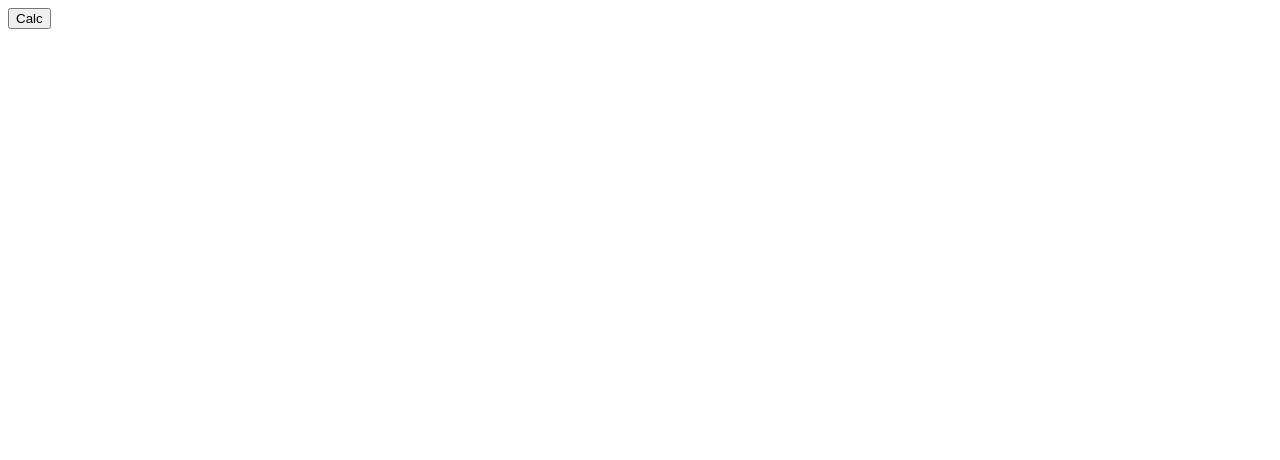
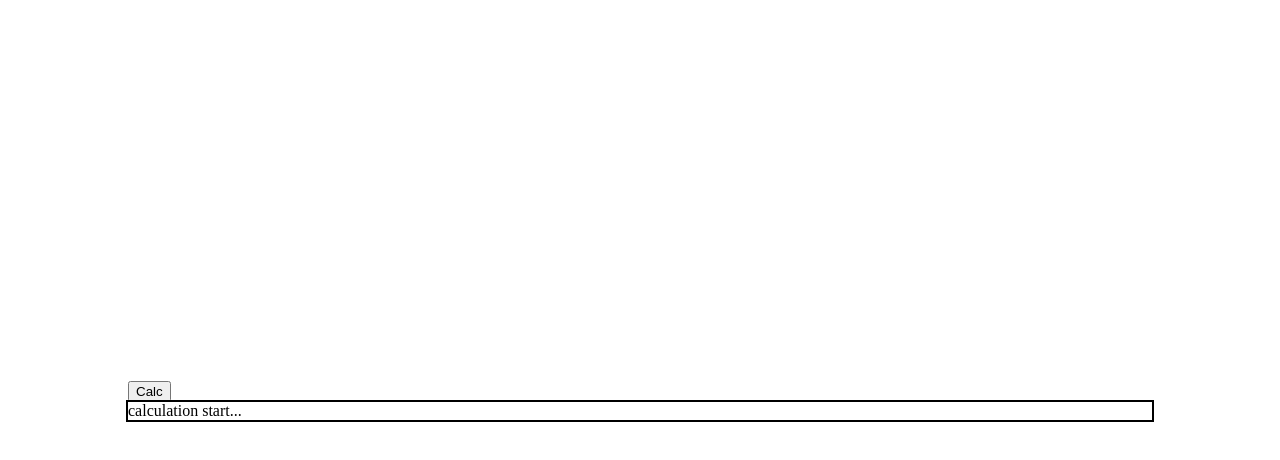
Before and after one commit to tonakai-it/web-worker-sample, a website: page src/index.html in a window 1280 px wide. Both pictures are taken after a click on the button "Calc". Drawn offline with Linux system fonts and the light colour scheme.

Commit message:
add style

```diff
--- /dev/null
+++ b/src/index.css
@@ -0,0 +1,13 @@
+body {
+  margin: 0;
+  padding: 0;
+  width: 100vw;
+  height: 100svh;
+  place-content: center;
+  div#container {
+    margin: 10%;
+  }
+}
+#calc-result {
+  outline: black solid 2px;
+}
--- a/src/index.html
+++ b/src/index.html
@@ -8,8 +8,7 @@
     let worker;
     let calcResultDiv;
     function onLoad(event) {
-      calcResultDiv = document.getElementById('calc-result');
-
+      calcResultDiv = document.getElementById("calc-result");
       worker = new Worker("worker.js", { type: "module" });
       worker.addEventListener("message", (event) => {
         switch (event.data.type){
@@ -24,19 +23,24 @@
       });
       worker.postMessage({type: "loaded", loadText: "worker"})
     }
-    window.addEventListener('DOMContentLoaded', onLoad, false);
+    window.addEventListener("DOMContentLoaded", onLoad, false);
 
     function handleClick(event) {
       if (!worker) return;
-      calcResultDiv.textContent = "";
+      calcResultDiv.textContent = "calculation start...";
       worker.postMessage({type: "calculationStart"});
     };
   </script>
+  <link rel="stylesheet" href="index.css">
 </head>
 <body>
-  <button type="button" onclick="handleClick(event)">
-    Calc
-  </button>
-  <div id="calc-result"></div>
+  <div id="container">
+    <button type="button" onclick="handleClick(event)">
+      Calc
+    </button>
+    <div id="calc-result">
+      <br />
+    </div>
+  </div>
 </body>
 </html>
--- a/src/worker.js
+++ b/src/worker.js
@@ -3,13 +3,13 @@ self.addEventListener("message", async (event) => {
     case "loaded":
       console.log(`Hellow, ${event.data.loadText}!`);
       self.postMessage({
-        type: 'workerLoadResponse',
+        type: "workerLoadResponse",
       });
       break;
     case "calculationStart":
       await new Promise(resolve => setTimeout(resolve, 2000));
       self.postMessage({
-        type: 'finishedCalculation',
+        type: "finishedCalculation",
         calcResult: Math.random().toString()
       });
       break;
```
